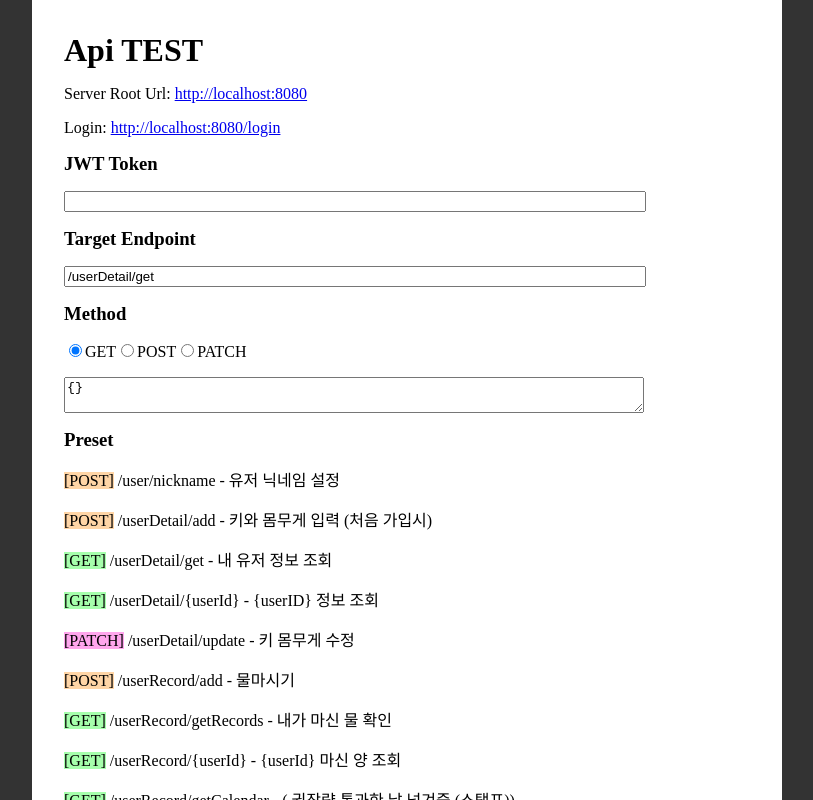
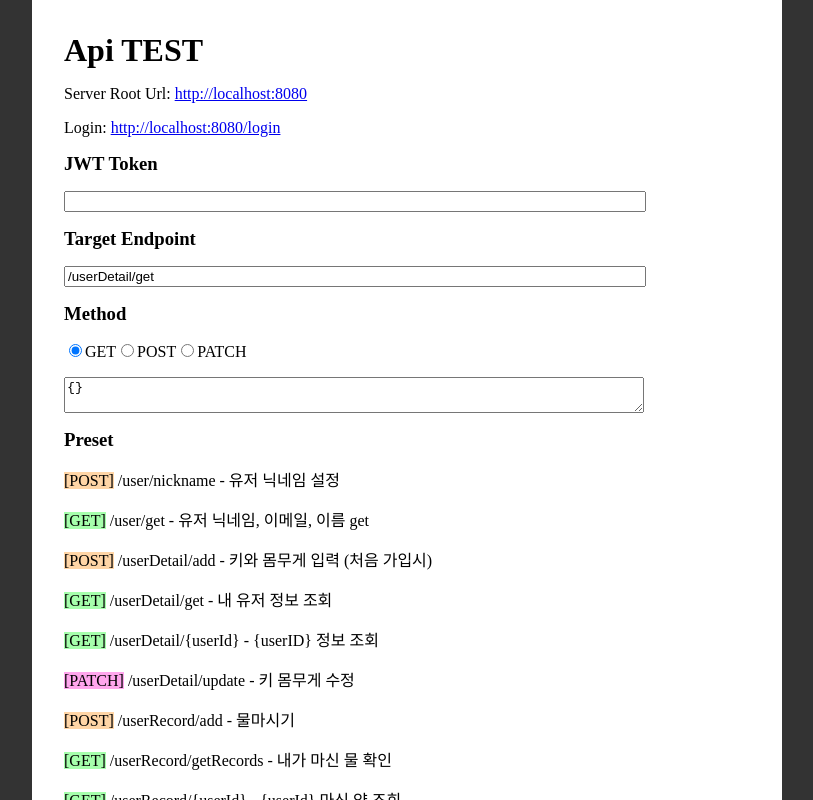
Before and after one commit to LikeLionHGU/WOMOOL_Front, a React (Vite) app: page /apitest in a window 1280 px wide. Shown: the top 800 px of the page, without its empty margins (233-1046 px from the left). Built offline with nearby package versions, Linux system fonts and the light colour scheme; a web font is replaced by a local one.

Commit message:
feat(apitest.jsx): add /user/get for testing

```diff
--- a/src/pages/ApiTest.jsx
+++ b/src/pages/ApiTest.jsx
@@ -13,6 +13,12 @@ const presets = [
     body: {
       nickName: "물먹는 하마2",
     },
+  },
+  {
+    method: "GET",
+    endpoint: "/user/get",
+    description: "유저 닉네임, 이메일, 이름 get",
+    body: {},
   },
   {
     method: "POST",
```
